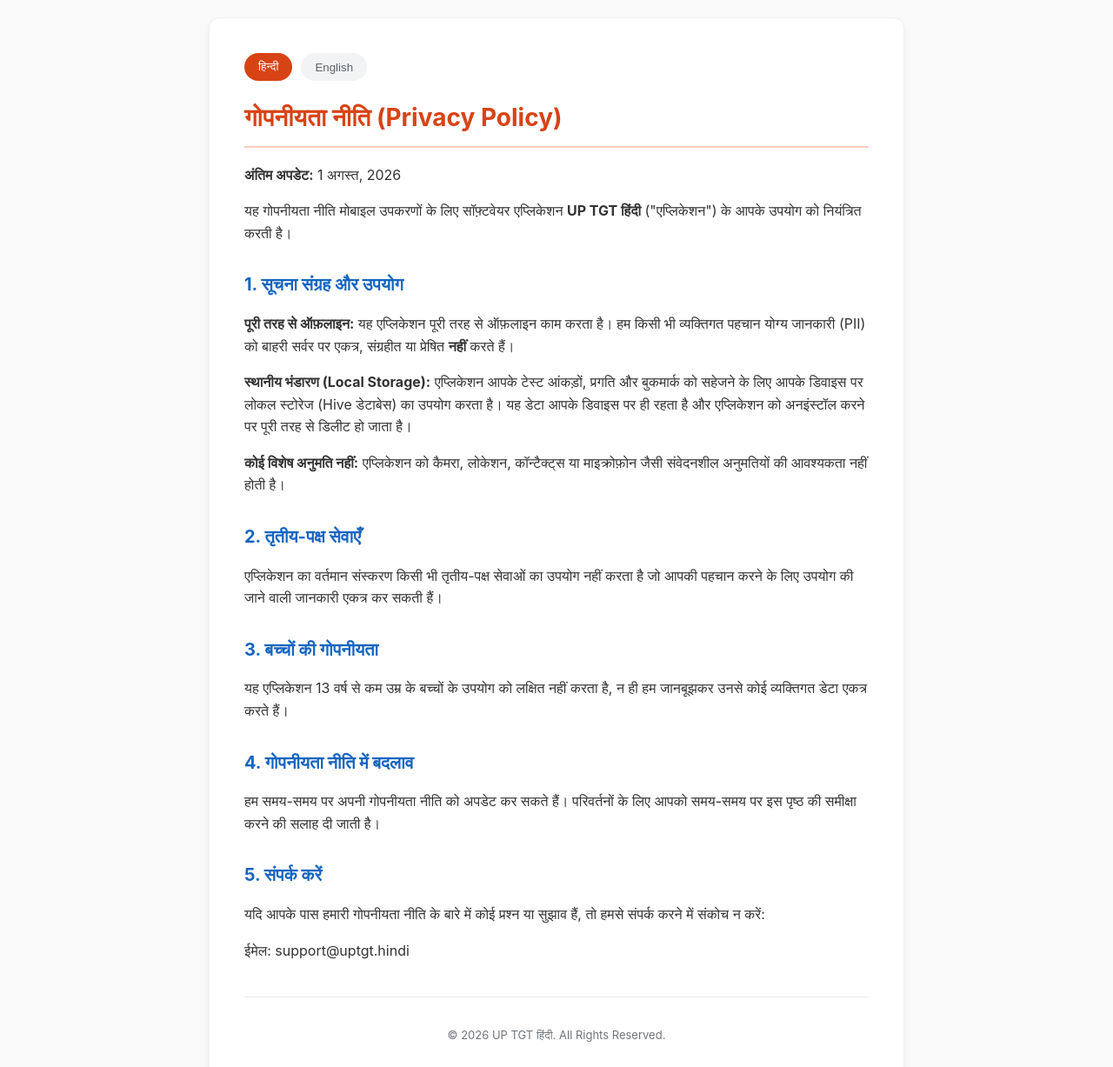
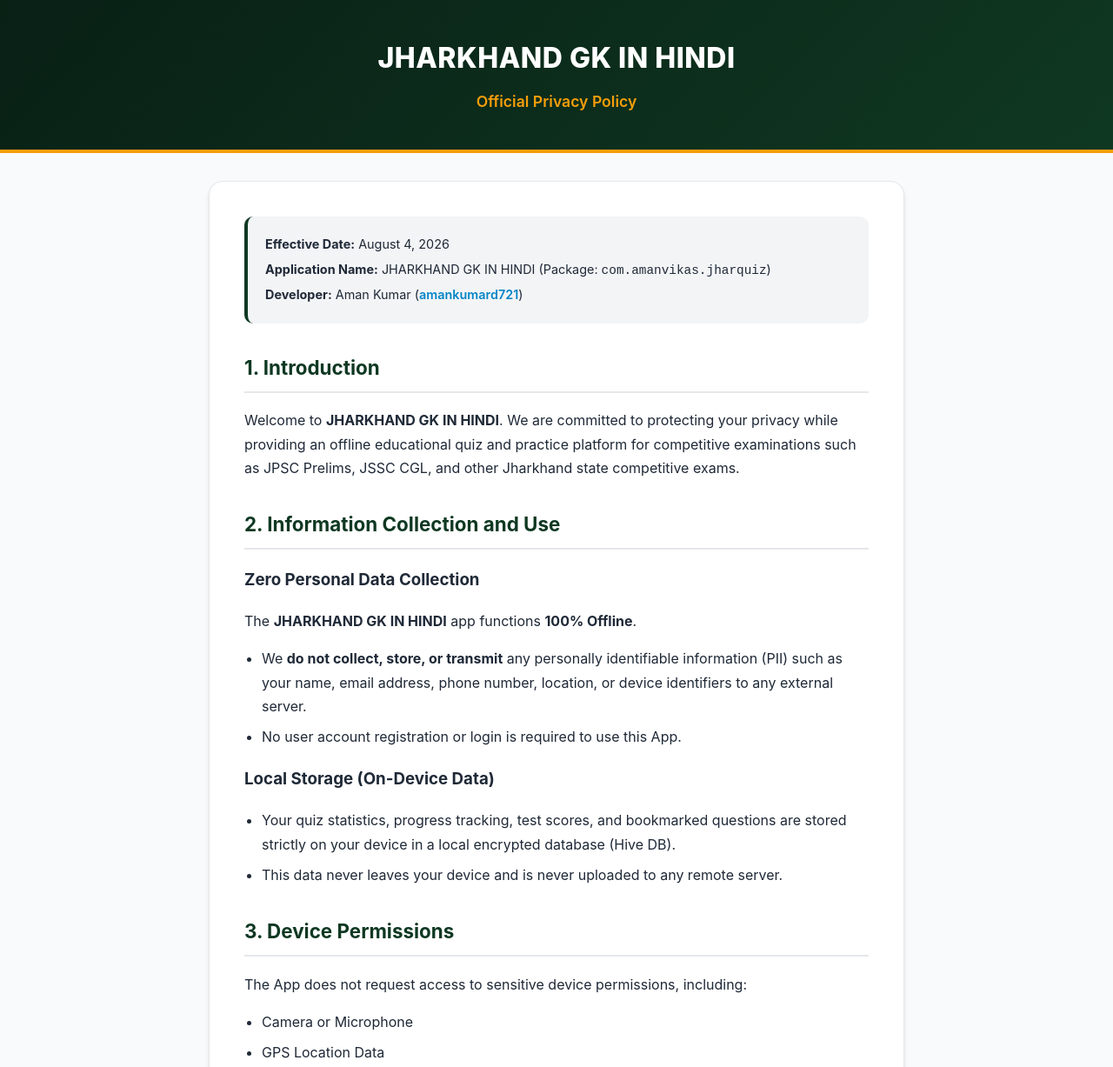
Before and after one commit to amankumard721/privacy-policy, a plain HTML site: page index.html in a window 1280 px wide. Shown: the top 1227 px of the page at 87% size. Drawn offline with Linux system fonts and the light colour scheme.

Commit message:
Update Privacy Policy for JHARKHAND GK IN HINDI (com.amanvikas.jharquiz)

```diff
--- a/index.html
+++ b/index.html
@@ -1,141 +1,179 @@
 <!DOCTYPE html>
-<html lang="hi">
+<html lang="en">
 <head>
     <meta charset="UTF-8">
     <meta name="viewport" content="width=device-width, initial-scale=1.0">
-    <title>Privacy Policy - UP TGT हिंदी</title>
+    <title>Privacy Policy - JHARKHAND GK IN HINDI</title>
     <style>
+        :root {
+            --primary: #0F3822;
+            --accent: #F59E0B;
+            --text: #1F2937;
+            --bg: #F9FAFB;
+            --card: #FFFFFF;
+            --border: #E5E7EB;
+        }
+
         body {
             font-family: -apple-system, BlinkMacSystemFont, "Segoe UI", Roboto, Helvetica, Arial, sans-serif;
-            line-height: 1.6;
-            color: #333;
+            line-height: 1.7;
+            color: var(--text);
+            background-color: var(--bg);
+            margin: 0;
+            padding: 0;
+        }
+
+        header {
+            background: linear-gradient(135deg, #092015 0%, #0F3822 100%);
+            color: white;
+            padding: 2.5rem 1.5rem;
+            text-align: center;
+            border-bottom: 4px solid var(--accent);
+        }
+
+        header h1 {
+            margin: 0;
+            font-size: 2rem;
+            font-weight: 800;
+            letter-spacing: 0.5px;
+        }
+
+        header p {
+            margin: 0.5rem 0 0;
+            color: var(--accent);
+            font-weight: 600;
+            font-size: 1.1rem;
+        }
+
+        .container {
             max-width: 800px;
-            margin: 0 auto;
-            padding: 20px;
-            background-color: #f9f9f9;
+            margin: 2rem auto;
+            padding: 0 1.5rem;
         }
-        .container {
-            background-color: #fff;
-            padding: 40px;
-            border-radius: 12px;
-            box-shadow: 0 4px 6px rgba(0, 0, 0, 0.05);
-            border: 1px solid #eef2f5;
+
+        .card {
+            background: var(--card);
+            padding: 2.5rem;
+            border-radius: 16px;
+            box-shadow: 0 4px 6px -1px rgba(0, 0, 0, 0.1), 0 2px 4px -1px rgba(0, 0, 0, 0.06);
+            border: 1px solid var(--border);
         }
-        h1 {
-            color: #d84315;
-            border-bottom: 2px solid #ffccbc;
-            padding-bottom: 10px;
-            font-size: 28px;
+
+        .meta-info {
+            background-color: #F3F4F6;
+            padding: 1rem 1.25rem;
+            border-radius: 10px;
+            font-size: 0.9rem;
+            margin-bottom: 2rem;
+            border-left: 4px solid var(--primary);
         }
+
+        .meta-info p {
+            margin: 0.25rem 0;
+        }
+
         h2 {
-            color: #1565c0;
-            margin-top: 30px;
-            font-size: 20px;
+            color: var(--primary);
+            font-size: 1.4rem;
+            border-bottom: 2px solid #E5E7EB;
+            padding-bottom: 0.5rem;
+            margin-top: 2rem;
         }
-        h3 {
-            color: #37474f;
-            font-size: 16px;
+
+        ul {
+            padding-left: 1.25rem;
         }
-        .lang-switch {
-            display: flex;
-            gap: 10px;
-            margin-bottom: 20px;
+
+        li {
+            margin-bottom: 0.5rem;
         }
-        .btn {
-            background-color: #f1f3f4;
-            border: none;
-            padding: 8px 16px;
-            border-radius: 20px;
-            cursor: pointer;
-            font-weight: 500;
-            color: #5f6368;
-            transition: all 0.2s ease;
+
+        a {
+            color: #0284C7;
+            text-decoration: none;
+            font-weight: 600;
         }
-        .btn.active {
-            background-color: #d84315;
-            color: white;
+
+        a:hover {
+            text-decoration: underline;
         }
-        .section-hi, .section-en {
-            display: block;
-        }
-        .footer {
-            margin-top: 40px;
+
+        footer {
             text-align: center;
-            font-size: 13px;
-            color: #70757a;
-            border-top: 1px solid #e8eaed;
-            padding-top: 20px;
+            padding: 2rem 1rem;
+            font-size: 0.875rem;
+            color: #6B7280;
         }
     </style>
-    <script>
-        function switchLanguage(lang) {
-            document.querySelectorAll('.section-hi').forEach(el => el.style.display = lang === 'hi' ? 'block' : 'none');
-            document.querySelectorAll('.section-en').forEach(el => el.style.display = lang === 'en' ? 'block' : 'none');
-            document.getElementById('btn-hi').classList.toggle('active', lang === 'hi');
-            document.getElementById('btn-en').classList.toggle('active', lang === 'en');
-        }
-    </script>
 </head>
 <body>
+
+    <header>
+        <h1>JHARKHAND GK IN HINDI</h1>
+        <p>Official Privacy Policy</p>
+    </header>
+
     <div class="container">
-        <div class="lang-switch">
-            <button id="btn-hi" class="btn active" onclick="switchLanguage('hi')">हिन्दी</button>
-            <button id="btn-en" class="btn" onclick="switchLanguage('en')">English</button>
-        </div>
+        <div class="card">
 
-        <!-- HINDI SECTION -->
-        <div class="section-hi">
-            <h1>गोपनीयता नीति (Privacy Policy)</h1>
-            <p><strong>अंतिम अपडेट:</strong> 1 अगस्त, 2026</p>
-            <p>यह गोपनीयता नीति मोबाइल उपकरणों के लिए सॉफ़्टवेयर एप्लिकेशन <strong>UP TGT हिंदी</strong> ("एप्लिकेशन") के आपके उपयोग को नियंत्रित करती है।</p>
+            <div class="meta-info">
+                <p><strong>Effective Date:</strong> August 4, 2026</p>
+                <p><strong>Application Name:</strong> JHARKHAND GK IN HINDI (Package: <code>com.amanvikas.jharquiz</code>)</p>
+                <p><strong>Developer:</strong> Aman Kumar (<a href="https://github.com/amankumard721" target="_blank">amankumard721</a>)</p>
+            </div>
 
-            <h2>1. सूचना संग्रह और उपयोग</h2>
-            <p><strong>पूरी तरह से ऑफ़लाइन:</strong> यह एप्लिकेशन पूरी तरह से ऑफ़लाइन काम करता है। हम किसी भी व्यक्तिगत पहचान योग्य जानकारी (PII) को बाहरी सर्वर पर एकत्र, संग्रहीत या प्रेषित <strong>नहीं</strong> करते हैं।</p>
-            <p><strong>स्थानीय भंडारण (Local Storage):</strong> एप्लिकेशन आपके टेस्ट आंकड़ों, प्रगति और बुकमार्क को सहेजने के लिए आपके डिवाइस पर लोकल स्टोरेज (Hive डेटाबेस) का उपयोग करता है। यह डेटा आपके डिवाइस पर ही रहता है और एप्लिकेशन को अनइंस्टॉल करने पर पूरी तरह से डिलीट हो जाता है।</p>
-            <p><strong>कोई विशेष अनुमति नहीं:</strong> एप्लिकेशन को कैमरा, लोकेशन, कॉन्टैक्ट्स या माइक्रोफ़ोन जैसी संवेदनशील अनुमतियों की आवश्यकता नहीं होती है।</p>
+            <h2>1. Introduction</h2>
+            <p>Welcome to <strong>JHARKHAND GK IN HINDI</strong>. We are committed to protecting your privacy while providing an offline educational quiz and practice platform for competitive examinations such as JPSC Prelims, JSSC CGL, and other Jharkhand state competitive exams.</p>
 
-            <h2>2. तृतीय-पक्ष सेवाएँ</h2>
-            <p>एप्लिकेशन का वर्तमान संस्करण किसी भी तृतीय-पक्ष सेवाओं का उपयोग नहीं करता है जो आपकी पहचान करने के लिए उपयोग की जाने वाली जानकारी एकत्र कर सकती हैं।</p>
+            <h2>2. Information Collection and Use</h2>
+            <h3>Zero Personal Data Collection</h3>
+            <p>The <strong>JHARKHAND GK IN HINDI</strong> app functions <strong>100% Offline</strong>.</p>
+            <ul>
+                <li>We <strong>do not collect, store, or transmit</strong> any personally identifiable information (PII) such as your name, email address, phone number, location, or device identifiers to any external server.</li>
+                <li>No user account registration or login is required to use this App.</li>
+            </ul>
 
-            <h2>3. बच्चों की गोपनीयता</h2>
-            <p>यह एप्लिकेशन 13 वर्ष से कम उम्र के बच्चों के उपयोग को लक्षित नहीं करता है, न ही हम जानबूझकर उनसे कोई व्यक्तिगत डेटा एकत्र करते हैं।</p>
+            <h3>Local Storage (On-Device Data)</h3>
+            <ul>
+                <li>Your quiz statistics, progress tracking, test scores, and bookmarked questions are stored strictly on your device in a local encrypted database (Hive DB).</li>
+                <li>This data never leaves your device and is never uploaded to any remote server.</li>
+            </ul>
 
-            <h2>4. गोपनीयता नीति में बदलाव</h2>
-            <p>हम समय-समय पर अपनी गोपनीयता नीति को अपडेट कर सकते हैं। परिवर्तनों के लिए आपको समय-समय पर इस पृष्ठ की समीक्षा करने की सलाह दी जाती है।</p>
+            <h2>3. Device Permissions</h2>
+            <p>The App does not request access to sensitive device permissions, including:</p>
+            <ul>
+                <li>Camera or Microphone</li>
+                <li>GPS Location Data</li>
+                <li>Device Contacts or Call Logs</li>
+                <li>SMS or Financial Data</li>
+            </ul>
 
-            <h2>5. संपर्क करें</h2>
-            <p>यदि आपके पास हमारी गोपनीयता नीति के बारे में कोई प्रश्न या सुझाव हैं, तो हमसे संपर्क करने में संकोच न करें:</p>
-            <p>ईमेल: support@uptgt.hindi</p>
-        </div>
+            <h2>4. Third-Party Services</h2>
+            <p>The App does not integrate any third-party tracking software, analytics SDKs, or data-broker services.</p>
 
-        <!-- ENGLISH SECTION -->
-        <div class="section-en" style="display: none;">
-            <h1>Privacy Policy</h1>
-            <p><strong>Last Updated:</strong> August 01, 2026</p>
-            <p>This privacy policy governs your use of the software application <strong>UP TGT हिंदी</strong> ("Application") for mobile devices.</p>
+            <h2>5. Children's Privacy (COPPA Compliance)</h2>
+            <p>Our App is an educational utility suitable for students and aspirants of all ages. We do not collect any personal information from children under the age of 13.</p>
 
-            <h2>1. Information Collection and Use</h2>
-            <p><strong>Offline First:</strong> The Application operates entirely offline. We do <strong>not</strong> collect, store, or transmit any personal identifiable information (PII) to external servers.</p>
-            <p><strong>Local Storage:</strong> The Application uses local storage (Hive Database) on your device to save your test statistics, progress, and bookmarks. This data remains on your device and is deleted when you uninstall the Application.</p>
-            <p><strong>No Sensitive Permissions:</strong> The Application does not require high-risk permissions such as camera, location, contacts, or microphone.</p>
+            <h2>6. Security</h2>
+            <p>Because no personal data is collected or transmitted outside your mobile device, your privacy is safeguarded by your device's native operating system security features.</p>
 
-            <h2>2. Third-Party Services</h2>
-            <p>The current version of the application does not use any third-party services that may collect information used to identify you.</p>
+            <h2>7. Changes to This Privacy Policy</h2>
+            <p>We may update our Privacy Policy periodically. Any updates will be published on this page with a revised "Effective Date".</p>
 
-            <h2>3. Children's Privacy</h2>
-            <p>These Services do not address anyone under the age of 13. We do not knowingly collect personally identifiable information from children under 13.</p>
+            <h2>8. Contact Us</h2>
+            <p>If you have any questions or feedback regarding this Privacy Policy, please contact us:</p>
+            <ul>
+                <li><strong>Email:</strong> <a href="mailto:support@jharqui.in">support@jharqui.in</a></li>
+                <li><strong>GitHub Profile:</strong> <a href="https://github.com/amankumard721" target="_blank">github.com/amankumard721</a></li>
+                <li><strong>Repository:</strong> <a href="https://github.com/amankumard721/privacy-policy" target="_blank">github.com/amankumard721/privacy-policy</a></li>
+            </ul>
 
-            <h2>4. Changes to This Privacy Policy</h2>
-            <p>We may update our Privacy Policy from time to time. You are advised to review this page periodically for any changes.</p>
-
-            <h2>5. Contact Us</h2>
-            <p>If you have any questions or suggestions about our Privacy Policy, do not hesitate to contact us:</p>
-            <p>Email: support@uptgt.hindi</p>
-        </div>
-
-        <div class="footer">
-            <p>&copy; 2026 UP TGT हिंदी. All Rights Reserved.</p>
         </div>
     </div>
+
+    <footer>
+        &copy; 2026 JHARKHAND GK IN HINDI &bull; Developed by Aman Kumar
+    </footer>
+
 </body>
 </html>
```
Also changed, not shown: 1 other file.
